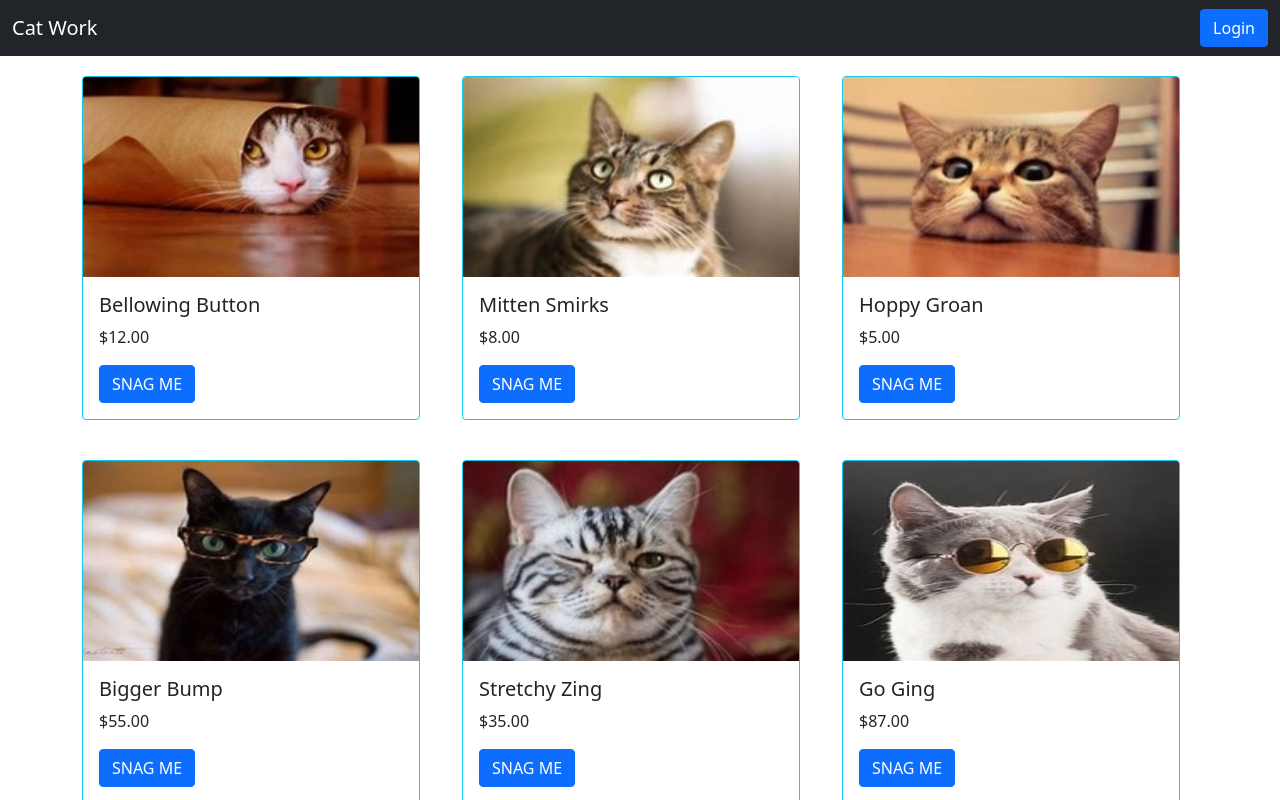
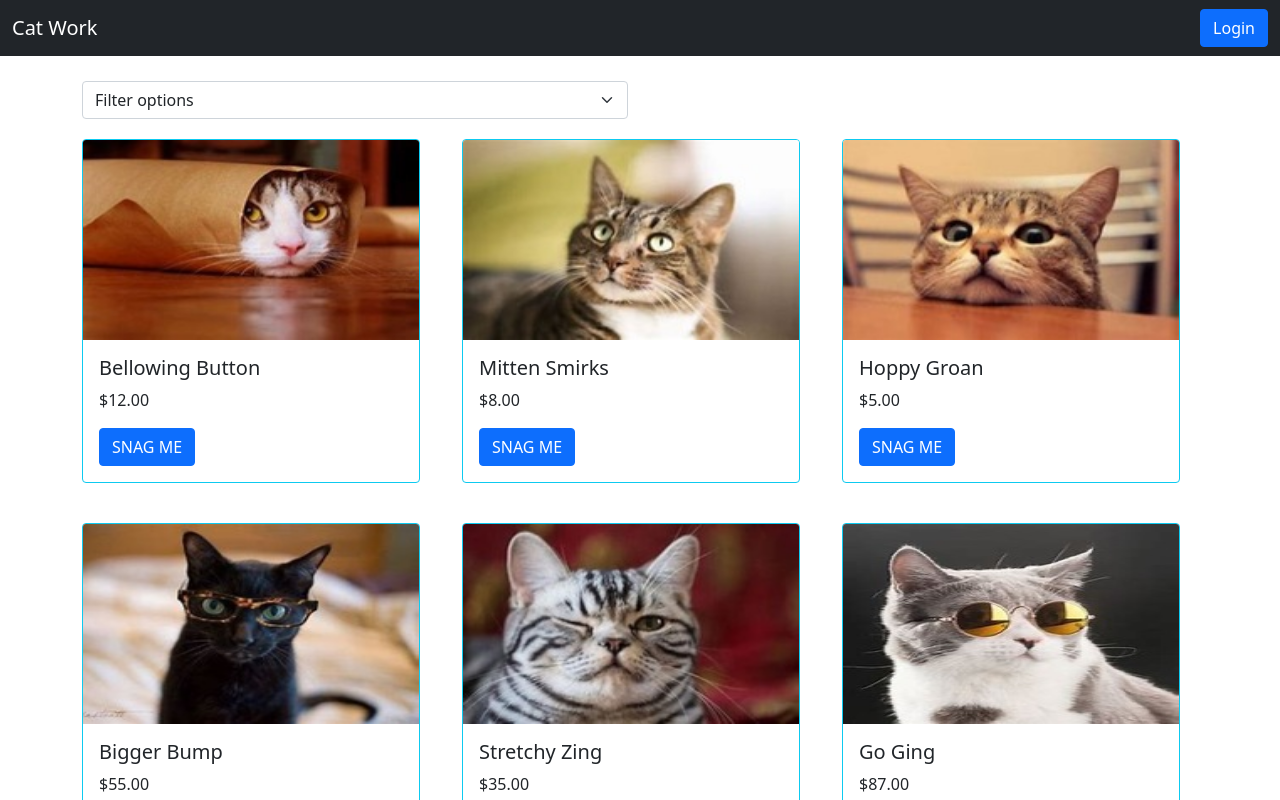
Before and after one commit to dkreider/cat-work, an Angular app: page /cats in a window 1280 px wide. Shown: the top 800 px of the page. Built offline with nearby package versions, Linux system fonts and the light colour scheme; data requests are answered from the project's data file.

Commit message:
Add filter option

```diff
--- a/package.json
+++ b/package.json
@@ -19,6 +19,7 @@
     "@angular/platform-browser": "~12.1.1",
     "@angular/platform-browser-dynamic": "~12.1.1",
     "@angular/router": "~12.1.1",
+    "lodash-es": "^4.17.21",
     "rxjs": "~6.6.0",
     "tslib": "^2.2.0",
     "zone.js": "~0.11.4"
@@ -28,6 +29,7 @@
     "@angular/cli": "~12.1.1",
     "@angular/compiler-cli": "~12.1.1",
     "@types/jasmine": "~3.6.0",
+    "@types/lodash-es": "^4.17.4",
     "@types/node": "^12.11.1",
     "jasmine-core": "~3.7.0",
     "json-server": "^0.16.3",
--- a/src/app/cats/cats.component.css
+++ b/src/app/cats/cats.component.css
@@ -2,3 +2,6 @@
     margin-top: 20px;
     margin-bottom: 20px;
 }
+.form-select {
+    margin-top: 25px;
+}
--- a/src/app/cats/cats.component.html
+++ b/src/app/cats/cats.component.html
@@ -1,3 +1,12 @@
+<div class="row">
+    <div class="col-6">
+        <select class="form-select" aria-label="Default select example">
+            <option selected>Filter options</option>
+            <option (click)="reorderCats('asc')">Cheapest</option>
+            <option (click)="reorderCats('desc')">Most Expensive</option>
+        </select>
+    </div>
+</div>
 <div class="row">
     <div class="col-4" *ngFor="let cat of cats">
         <div class="card border-info" style="width: 95%;">
--- a/src/app/cats/cats.component.ts
+++ b/src/app/cats/cats.component.ts
@@ -1,4 +1,5 @@
 import { Component, OnInit } from '@angular/core';
+import { orderBy } from 'lodash-es';
 import { Cat } from '../shared/models/cat';
 import { CatsService } from '../shared/services/cats.service';
 
@@ -21,4 +22,7 @@ export class CatsComponent implements OnInit {
     this.catsService.getCats().subscribe(cats => this.cats = cats);
   }
 
+  reorderCats(order: any) {
+    this.cats = orderBy(this.cats, ['hourlyRate'], [order]);
+  }
 }
```
Also changed, not shown: 1 other file (tests, documents, lock files or other folders).
